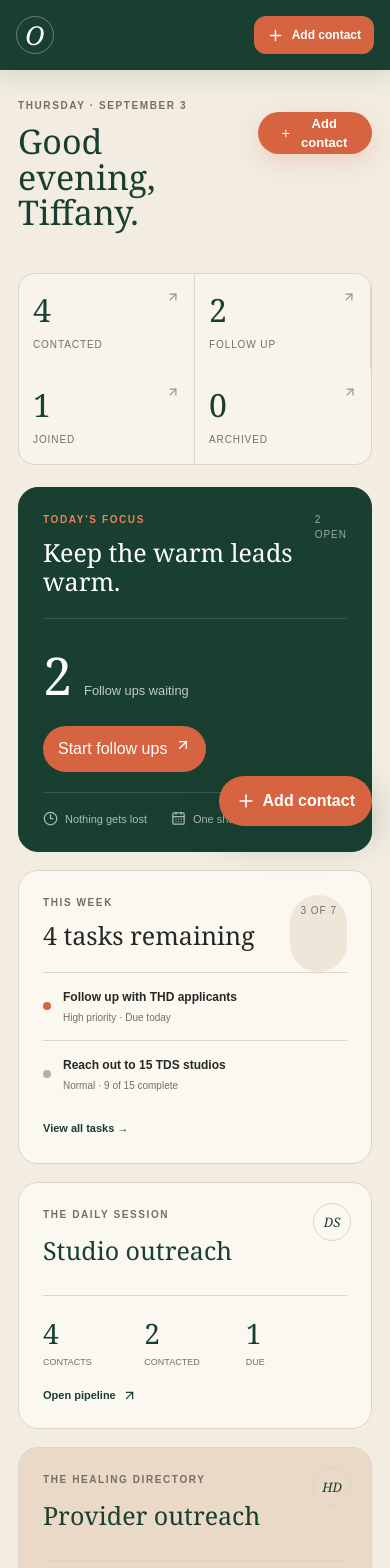
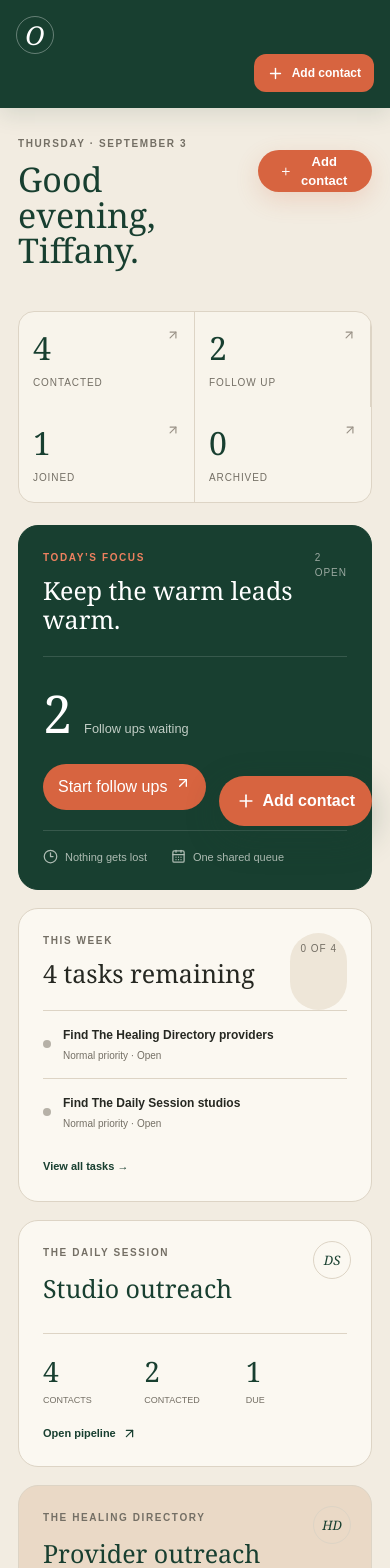
Before and after one commit to tifjasmine/Outreach-Workroom, a React (Vite) app: page / in a window 390 px wide. Shown: the top 1568 px of the page. Built offline with nearby package versions, Linux system fonts and the light colour scheme.

Commit message:
Simplify weekly tasks and fix mobile controls

```diff
--- a/app/page.tsx
+++ b/app/page.tsx
@@ -152,23 +152,22 @@ export default function Home() {
     [addOpen, setAddOpen] = useState(false),
     [selected, setSelected] = useState<number | null>(null),
     [ready, setReady] = useState(false);
-  const [tasks, setTasks] = useState([
-    {
-      name: 'Follow up with THD applicants',
-      meta: 'High priority · Due today',
-      done: false,
-    },
-    {
-      name: 'Reach out to 15 TDS studios',
-      meta: 'Normal · 9 of 15 complete',
-      done: false,
-    },
-    {
-      name: 'Research five Philly events',
-      meta: 'Normal · Due Friday',
-      done: true,
-    },
-  ]);
+  const currentTaskKey = dateKey(sundayOf(new Date()));
+  const [weeklyTasks, setWeeklyTasks] = useState<WeeklyTask[]>(() => {
+    try {
+      const saved = localStorage.getItem(`outreach-tasks-${currentTaskKey}`);
+      return saved
+        ? JSON.parse(saved).map((task: Partial<WeeklyTask>) => ({
+            name: task.name || 'Untitled task',
+            done: Boolean(task.done),
+            extra: task.extra,
+            priority: task.priority || 'Normal',
+          }))
+        : baselineTasks;
+    } catch {
+      return baselineTasks;
+    }
+  });
   useEffect(() => {
     try {
       const saved = localStorage.getItem('outreach-workroom-contacts');
@@ -199,6 +198,12 @@ export default function Home() {
     if (!ready) return;
     localStorage.setItem('outreach-workroom-contacts', JSON.stringify(leads));
   }, [leads, ready]);
+  useEffect(() => {
+    localStorage.setItem(
+      `outreach-tasks-${currentTaskKey}`,
+      JSON.stringify(weeklyTasks),
+    );
+  }, [weeklyTasks, currentTaskKey]);
   const addLead = (e: React.FormEvent<HTMLFormElement>) => {
     e.preventDefault();
     const f = new FormData(e.currentTarget);
@@ -224,13 +229,13 @@ export default function Home() {
   return (
     <main className="app-shell">
       <aside className="sidebar">
-        <div className="brand-mark">
+        <button className="brand-mark" onClick={() => setView('Overview')} aria-label="Open home page">
           <span>O</span>
           <div>
             <strong>Outreach</strong>
             <small>WORKROOM</small>
           </div>
-        </div>
+        </button>
         <button className="sidebar-add" onClick={() => setAddOpen(true)}>
           <Plus size={17} /> Add contact
         </button>
@@ -264,6 +269,7 @@ export default function Home() {
         {view === 'Overview' ? (
           <Dashboard
             leads={leads}
+            tasks={weeklyTasks}
             open={setView}
             add={() => setAddOpen(true)}
           />
@@ -274,7 +280,7 @@ export default function Home() {
             add={() => setAddOpen(true)}
           />
         ) : view === 'Tasks' ? (
-          <Tasks />
+          <Tasks tasks={weeklyTasks} setTasks={setWeeklyTasks} />
         ) : view === 'Hours' ? (
           <Hours />
         ) : view === 'Settings' ? (
@@ -328,14 +334,18 @@ function Header({
 }
 function Dashboard({
   leads,
+  tasks,
   open,
   add,
 }: {
   leads: Lead[];
+  tasks: WeeklyTask[];
   open: (v: string) => void;
   add: () => void;
 }) {
   const count = (s: string) => leads.filter((x) => x.status === s).length;
+  const completedTasks = tasks.filter((task) => task.done).length;
+  const remainingTasks = tasks.length - completedTasks;
   return (
     <>
       <Header
@@ -398,24 +408,19 @@ function Dashboard({
           <div className="card-head">
             <div>
               <p className="eyebrow">THIS WEEK</p>
-              <h2>4 tasks remaining</h2>
+              <h2>{remainingTasks} tasks remaining</h2>
             </div>
-            <span className="progress">3 of 7</span>
+            <span className="progress">{completedTasks} of {tasks.length}</span>
           </div>
-          <div className="task">
-            <i className="high" />
-            <div>
-              <strong>Follow up with THD applicants</strong>
-              <small>High priority · Due today</small>
+          {tasks.slice(0, 2).map((task) => (
+            <div className="task" key={task.name}>
+              <i className={task.priority === 'High' ? 'high' : ''} />
+              <div>
+                <strong>{task.name}</strong>
+                <small>{task.priority} priority · {task.done ? 'Completed' : 'Open'}</small>
+              </div>
             </div>
-          </div>
-          <div className="task">
-            <i />
-            <div>
-              <strong>Reach out to 15 TDS studios</strong>
-              <small>Normal · 9 of 15 complete</small>
-            </div>
-          </div>
+          ))}
           <button className="text-link" onClick={() => open('Tasks')}>
             View all tasks →
           </button>
@@ -508,11 +513,16 @@ function Outreach({
   open: (id: number) => void;
 }) {
   const [mode, setMode] = useState('Pipeline'),
-    [brand, setBrand] = useState('All');
+    [brand, setBrand] = useState('All'),
+    [stageFilter, setStageFilter] = useState('All'),
+    [search, setSearch] = useState(''),
+    [filtersOpen, setFiltersOpen] = useState(false);
   const filtered = leads.filter(
     (x) =>
       (brand === 'All' || x.brand === brand) &&
-      (title !== 'Follow ups' || x.status === 'Follow Up'),
+      (stageFilter === 'All' || x.status === stageFilter) &&
+      (title !== 'Follow ups' || x.status === 'Follow Up') &&
+      `${x.name} ${x.handle} ${x.email}`.toLowerCase().includes(search.toLowerCase()),
   );
   const move = (id: number, status: string) =>
     setLeads(leads.map((x) => (x.id === id ? { ...x, status } : x)));
@@ -531,14 +541,14 @@ function Outreach({
       <div className="toolbar">
         <label>
           <Search size={16} />
-          <input placeholder="Search contacts…" />
+          <input value={search} onChange={(e) => setSearch(e.target.value)} placeholder="Search contacts…" />
         </label>
         <select value={brand} onChange={(e) => setBrand(e.target.value)}>
           <option>All</option>
           <option>The Daily Session</option>
           <option>The Healing Directory</option>
         </select>
-        <button>
+        <button className={filtersOpen ? 'selected' : ''} onClick={() => setFiltersOpen(!filtersOpen)}>
           <Filter size={15} /> Filter
         </button>
         <div className="segmented">
@@ -556,6 +566,19 @@ function Outreach({
           </button>
         </div>
       </div>
+      {filtersOpen && (
+        <div className="filter-bar">
+          <label>
+            Stage
+            <select value={stageFilter} onChange={(e) => setStageFilter(e.target.value)}>
+              <option>All</option>
+              {statuses.map((status) => <option key={status}>{status}</option>)}
+            </select>
+          </label>
+          <span>{filtered.length} matching contacts</span>
+          <button onClick={() => { setStageFilter('All'); setBrand('All'); setSearch(''); }}>Clear filters</button>
+        </div>
+      )}
       {mode === 'Pipeline' ? (
         <div className="pipeline">
           {statuses.map((status) => (
@@ -724,12 +747,12 @@ function ContactTable({
         <tbody>
           {leads.map((x) => (
             <tr key={x.id} onClick={() => open(x.id)}>
-              <td>
+              <td data-label="Contact">
                 <strong>{x.name}</strong>
               </td>
-              <td>{x.handle || x.email}</td>
-              <td>{x.brand}</td>
-              <td>
+              <td data-label="Instagram / Email">{x.handle || x.email}</td>
+              <td data-label="Brand">{x.brand}</td>
+              <td data-label="Stage">
                 <select
                   value={x.status}
                   onClick={(e) => e.stopPropagation()}
@@ -740,8 +763,8 @@ function ContactTable({
                   ))}
                 </select>
               </td>
-              <td>{x.due || '—'}</td>
-              <td>{x.addedBy}</td>
+              <td data-label="Follow Up">{x.due || '—'}</td>
+              <td data-label="Added By">{x.addedBy}</td>
             </tr>
           ))}
         </tbody>
@@ -932,42 +955,34 @@ function prettyDate(date: Date) {
     year: 'numeric',
   });
 }
-type WeeklyTask = { name: string; done: boolean; extra?: boolean };
+type TaskPriority = 'High' | 'Normal' | 'Low';
+type WeeklyTask = { name: string; done: boolean; priority: TaskPriority; extra?: boolean };
 const baselineTasks: WeeklyTask[] = [
-  { name: 'Find The Healing Directory providers', done: false },
-  { name: 'Find The Daily Session studios', done: false },
-  { name: 'Create content', done: false },
-  { name: 'Engage with new applicants', done: false },
+  { name: 'Find The Healing Directory providers', done: false, priority: 'Normal' },
+  { name: 'Find The Daily Session studios', done: false, priority: 'Normal' },
+  { name: 'Create content', done: false, priority: 'Low' },
+  { name: 'Engage with new applicants', done: false, priority: 'High' },
 ];
-function Tasks() {
+function Tasks({ tasks, setTasks }: { tasks: WeeklyTask[]; setTasks: (tasks: WeeklyTask[]) => void }) {
   const currentSunday = sundayOf(new Date());
-  const currentKey = dateKey(currentSunday);
   const previousSunday = new Date(currentSunday);
   previousSunday.setDate(previousSunday.getDate() - 7);
   const [newTask, setNewTask] = useState('');
-  const [tasks, setTasks] = useState<WeeklyTask[]>(() => {
-    try {
-      const saved = localStorage.getItem(`outreach-tasks-${currentKey}`);
-      return saved ? JSON.parse(saved) : baselineTasks;
-    } catch {
-      return baselineTasks;
-    }
-  });
-  useEffect(() => {
-    localStorage.setItem(`outreach-tasks-${currentKey}`, JSON.stringify(tasks));
-  }, [tasks, currentKey]);
+  const [newPriority, setNewPriority] = useState<TaskPriority>('Normal');
+  const [priorityFilter, setPriorityFilter] = useState<'All' | TaskPriority>('All');
   const add = () => {
     if (!newTask.trim()) return;
-    setTasks([...tasks, { name: newTask.trim(), done: false, extra: true }]);
+    setTasks([...tasks, { name: newTask.trim(), done: false, priority: newPriority, extra: true }]);
     setNewTask('');
   };
   const completed = tasks.filter((task) => task.done).length;
+  const visibleTasks = priorityFilter === 'All' ? tasks : tasks.filter((task) => task.priority === priorityFilter);
   return (
     <>
       <Header
         eyebrow={`SUNDAY–SATURDAY · WEEK OF ${prettyDate(currentSunday).toUpperCase()}`}
-        title="This week’s work"
-        sub="The current week stays in focus. Past weeks remain visible and read-only."
+        title="This week’s checklist"
+        sub="Check off each task as it’s completed. Add extras whenever they come up."
         action={
           <button
             className="primary"
@@ -977,8 +992,14 @@ function Tasks() {
           </button>
         }
       />
-      <div className="weekly-focus">
-        <section className="task-panel current-week-panel">
+      <div className="task-filter-row" aria-label="Filter tasks by priority">
+        {(['All', 'High', 'Normal', 'Low'] as const).map((priority) => (
+          <button className={priorityFilter === priority ? 'active' : ''} onClick={() => setPriorityFilter(priority)} key={priority}>
+            {priority}{priority !== 'All' ? ' priority' : ''}
+          </button>
+        ))}
+      </div>
+      <section className="task-panel current-week-panel tasks-only">
           <div className="section-title">
             <div>
               <p className="eyebrow coral">CURRENT WEEK · ENDS SATURDAY</p>
@@ -999,9 +1020,16 @@ function Tasks() {
               placeholder="Add something extra for this week…"
               onKeyDown={(e) => e.key === 'Enter' && add()}
             />
+            <select value={newPriority} onChange={(e) => setNewPriority(e.target.value as TaskPriority)} aria-label="New task priority">
+              <option>High</option>
+              <option>Normal</option>
+              <option>Low</option>
+            </select>
             <button onClick={add}>Add to this week</button>
           </div>
-          {tasks.map((t, i) => (
+          {visibleTasks.map((t) => {
+            const i = tasks.indexOf(t);
+            return (
             <button
               className={`task-row ${t.done ? 'done' : ''}`}
               key={t.name}
@@ -1015,29 +1043,13 @@ function Tasks() {
               <div>
                 <strong>{t.name}</strong>
                 <small>
-                  {t.extra ? 'Added for this week' : 'Weekly baseline'}
+                  {t.priority} priority · {t.extra ? 'Added for this week' : 'Weekly baseline'}
                 </small>
               </div>
             </button>
-          ))}
-        </section>
-        <aside className="week-guide">
-          <p className="eyebrow">HOW IT WORKS</p>
-          <h2>Fresh focus every Sunday.</h2>
-          <p>
-            The four baseline responsibilities appear automatically. Add special
-            priorities only when you need them.
-          </p>
-          <div>
-            <strong>Sunday</strong>
-            <span>New week opens</span>
-          </div>
-          <div>
-            <strong>Saturday</strong>
-            <span>Week locks at midnight</span>
-          </div>
-        </aside>
-      </div>
+            );
+          })}
+      </section>
       <section className="week-history">
         <p className="eyebrow">PAST WEEKS</p>
         <details>
--- a/app/ui-refine.css
+++ b/app/ui-refine.css
@@ -1,5 +1,19 @@
 .status-strip { grid-template-columns: repeat(4, 1fr); }
 .quick-contact input[type='date'] { color-scheme: light; min-height: 39px; }
+.brand-mark { width: 100%; background: transparent; border: 0; color: inherit; text-align: left; cursor: pointer; }
+.filter-bar { display: flex; align-items: end; gap: 12px; margin: -10px 0 18px; padding: 14px 16px; border: 1px solid var(--line); border-radius: 14px; background: var(--paper); }
+.filter-bar label { display: flex; flex-direction: column; gap: 6px; color: var(--muted); font-size: 9px; font-weight: 700; letter-spacing: .09em; text-transform: uppercase; }
+.filter-bar select { min-width: 190px; border: 1px solid var(--line); border-radius: 9px; background: white; padding: 9px 11px; color: var(--ink); }
+.filter-bar span { margin-left: auto; align-self: center; color: var(--muted); font-size: 11px; }
+.filter-bar button { align-self: center; border: 0; background: transparent; color: var(--green); font-size: 11px; font-weight: 700; }
+.toolbar > button.selected { background: var(--green); color: white; border-color: var(--green); }
+.tasks-only { max-width: 920px; }
+.task-progress { margin: 14px 0 20px; }
+.task-filter-row { display: flex; gap: 7px; margin: -4px 0 14px; overflow-x: auto; scrollbar-width: none; }
+.task-filter-row::-webkit-scrollbar { display: none; }
+.task-filter-row button { flex: 0 0 auto; border: 1px solid var(--line); border-radius: 999px; background: var(--paper); padding: 9px 13px; color: var(--muted); font-size: 10px; }
+.task-filter-row button.active { background: var(--green); border-color: var(--green); color: white; }
+.quick-add select { border: 1px solid var(--line); border-radius: 999px; background: white; padding: 0 12px; color: var(--ink); }
 
 @media (max-width: 850px) {
   .status-strip { grid-template-columns: repeat(2, 1fr); }
@@ -41,6 +55,17 @@
   .updates { padding: 18px; }
   .modal { padding: 24px 18px; border-radius: 18px; }
   .quick-contact { max-height: calc(100dvh - 24px); }
+  .filter-bar { align-items: stretch; flex-direction: column; margin-top: -8px; }
+  .filter-bar select { width: 100%; min-width: 0; }
+  .filter-bar span { margin: 0; }
+  .table-wrap { overflow: visible; border: 0; background: transparent; }
+  .table-wrap table, .table-wrap tbody { display: block; width: 100%; }
+  .table-wrap thead { display: none; }
+  .table-wrap tr { display: block; margin-bottom: 12px; overflow: hidden; border: 1px solid var(--line); border-radius: 15px; background: var(--paper); }
+  .table-wrap td { display: grid; grid-template-columns: 112px minmax(0, 1fr); align-items: center; gap: 10px; padding: 11px 14px; border-bottom: 1px solid var(--line); white-space: normal; }
+  .table-wrap td:last-child { border-bottom: 0; }
+  .table-wrap td::before { content: attr(data-label); color: var(--muted); font-size: 8px; font-weight: 800; letter-spacing: .09em; text-transform: uppercase; }
+  .table-wrap td select { width: 100%; }
 }
 
 @media (max-width: 520px) {
@@ -48,6 +73,16 @@
   .workspace header > .primary,
   .workspace header > .header-actions { margin-top: 14px; }
   .workspace header p:last-child { font-size: 12px; }
+  .modal-backdrop { align-items: end; padding: 0 8px 8px; }
+  .quick-contact { width: 100%; max-height: 88dvh; padding: 20px 16px; }
+  .quick-contact h2 { margin-bottom: 18px; }
+  .quick-contact .modal-helper { margin-bottom: 14px; }
+  .quick-contact .form-grid { grid-template-columns: repeat(2, minmax(0, 1fr)); gap: 8px; }
+  .quick-contact label { min-width: 0; margin-bottom: 10px; }
+  .quick-contact input,
+  .quick-contact select,
+  .quick-contact textarea { width: 100%; min-width: 0; padding: 9px 10px; }
+  .quick-contact textarea { min-height: 62px; }
   .brand-mark div { display: flex; }
   .brand-mark small { font-size: 7px; }
   .task-panel { padding: 18px 16px; }
@@ -56,6 +91,7 @@
   .section-title > span { font-size: 20px; }
   .quick-add { display: grid; grid-template-columns: 1fr; }
   .quick-add input { min-height: 44px; border-radius: 12px; }
+  .quick-add select { min-height: 42px; border-radius: 12px; }
   .quick-add button {
     min-height: 42px;
     border-radius: 12px;
```
